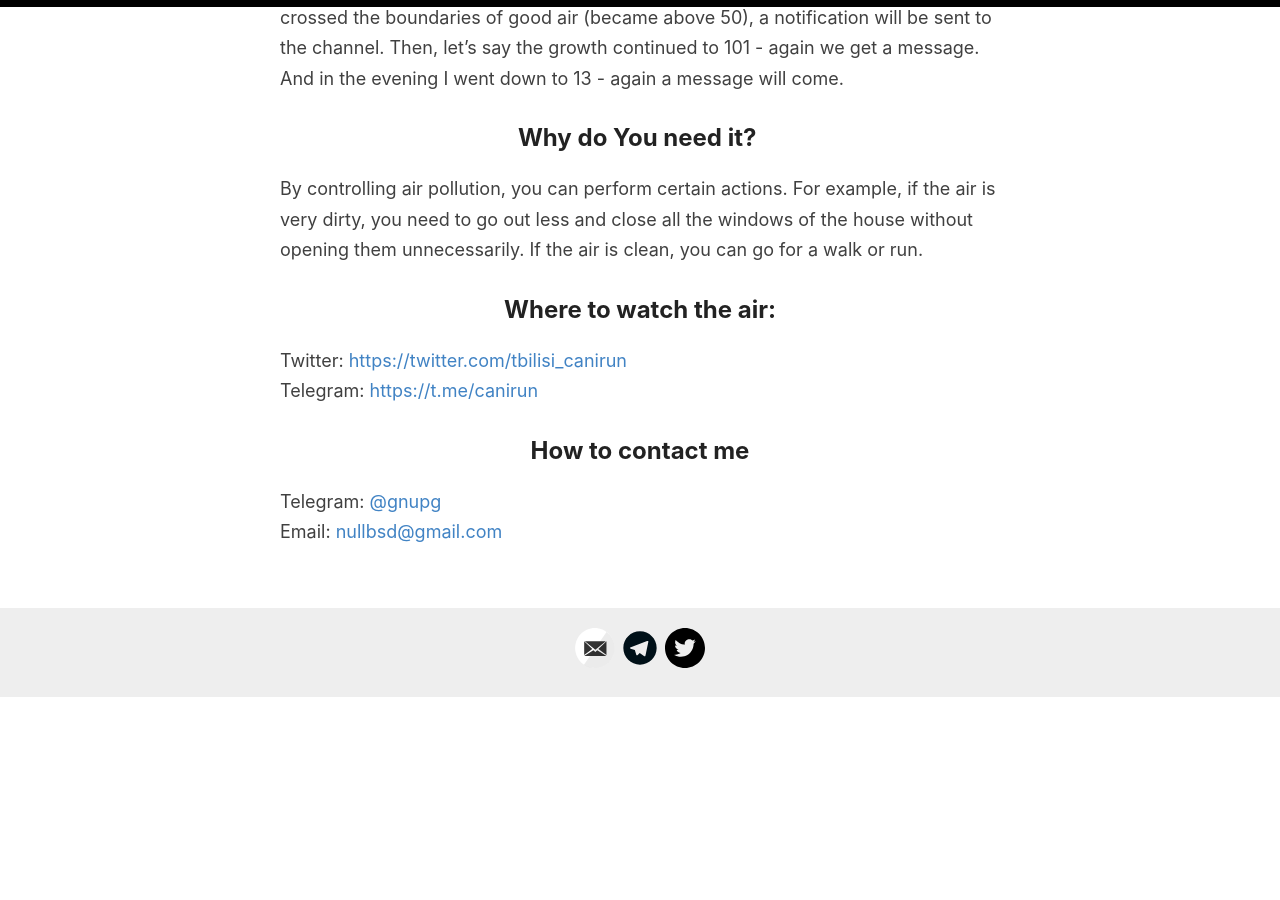
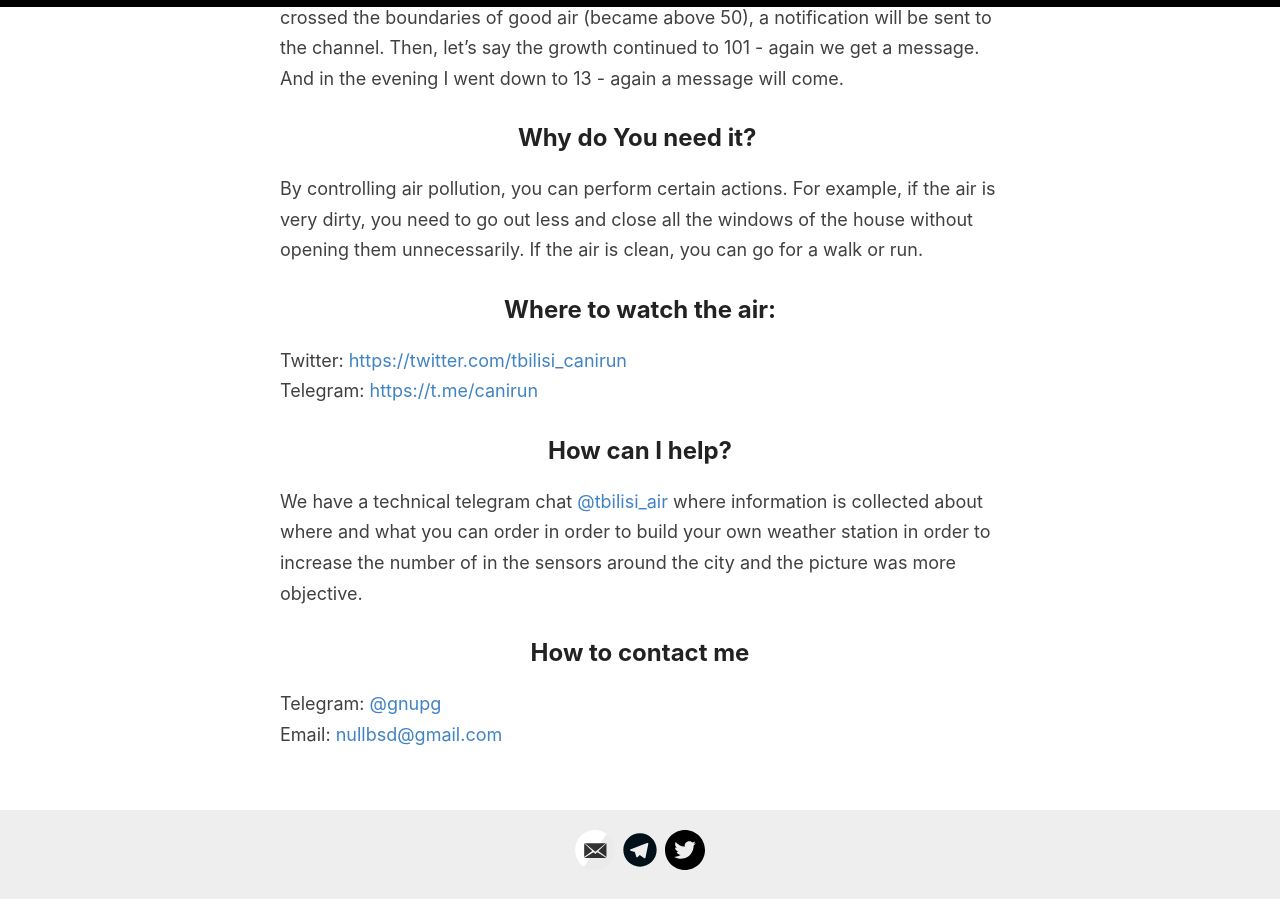
Before and after one commit to canirun/canirun.github.io, a Jekyll site: the page built from index.md, in a window 1280 px wide and 900 px high, scrolled down 1083 px. Built offline with Jekyll 4.4.1, drawn with Linux system fonts in a browser that asks for light colours; before the commit the page ends 1781 px from its top, so only the background shows below that.

Commit message:
added chat

```diff
--- a/index.md
+++ b/index.md
@@ -37,6 +37,10 @@ By controlling air pollution, you can perform certain actions. For example, if t
 Twitter: [https://twitter.com/tbilisi_canirun](https://twitter.com/tbilisi_canirun)<br>
 Telegram: [https://t.me/canirun](https://t.me/canirun)
 
+## How can I help?
+
+We have a technical telegram chat <a href="https://t.me/tbilisi_air">@tbilisi_air</a> where information is collected about where and what you can order in order to build your own weather station in order to increase the number of in the sensors around the city and the picture was more objective.
+
 ## How to contact me
 
 Telegram: <a href="https://t.me/gnupg">@gnupg</a><br>
```
Also changed, not shown: _pages/be.md (+4 -0 lines), _pages/ru.md (+4 -0 lines).
